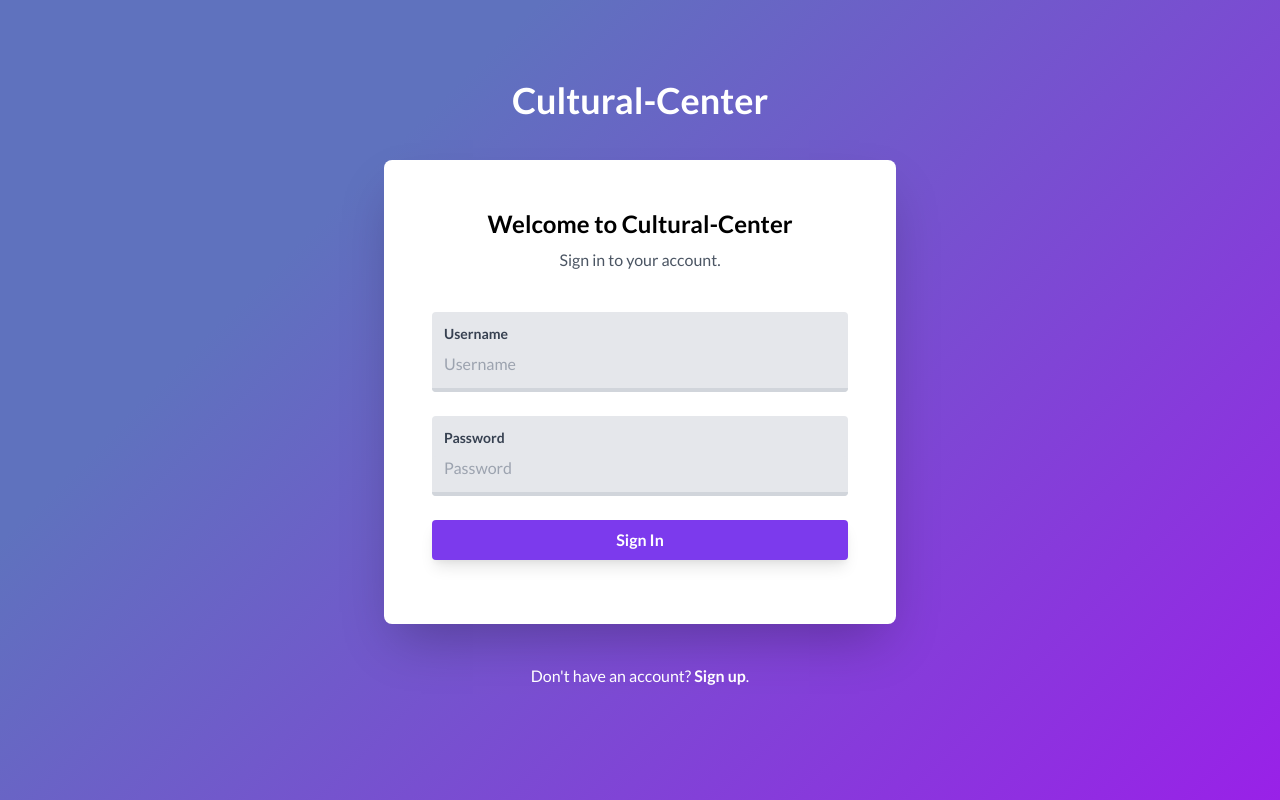
After one commit to PBP-B08/midterm-project, a Django app: page /login/ in a window 1280 px wide. The commit adds this page. Run offline with Django 4.2, Linux system fonts and the light colour scheme; some libraries are stand-ins or nearby versions.

Commit message:
create register, login, logout

```diff
--- a/example_app/templates/index.html
+++ b/example_app/templates/index.html
@@ -7,5 +7,5 @@
 
 {% block content %}
   <h1>Hello, world!</h1>
-  <h3>This is example app for Django template</h3>
+  <h3>This is example app for Django template example app</h3>
 {% endblock content %}
--- /dev/null
+++ b/main/templates/login.html
@@ -0,0 +1,71 @@
+{% extends 'base.html' %}
+{% load static %}
+
+{% block meta %}
+<title>Login Page</title>
+{% endblock meta %}
+
+{% block content %}
+  <link href="https://cdnjs.cloudflare.com/ajax/libs/tailwindcss/2.2.19/tailwind.min.css" rel="stylesheet"></link>
+  <link href="https://fonts.googleapis.com/css2?family=Lato:wght@400;700&display=swap" rel="stylesheet"></link>
+  <style>
+      .body-bg {
+          background-color: #9921e8;
+          background-image: linear-gradient(315deg, #9921e8 0%, #5f72be 74%);
+      }
+  </style>
+
+  <body class="body-bg min-h-screen pt-12 md:pt-20 pb-6 px-2 md:px-0" style="font-family:'Lato',sans-serif;">
+    <header class="max-w-lg mx-auto">
+        <a href="#">
+            <h1 class="text-4xl font-bold text-white text-center">Cultural-Center</h1>
+        </a>
+    </header>
+
+    <main class="bg-white max-w-lg mx-auto p-8 md:p-12 my-10 rounded-lg shadow-2xl">
+        <section>
+            <h3 class="font-bold text-2xl flex justify-center">Welcome to Cultural-Center</h3>
+            <p class="text-gray-600 pt-2 flex justify-center">Sign in to your account.</p>
+        </section>
+
+        <section class="mt-10">
+            <form class="flex flex-col" method="POST" action="#">
+                {% csrf_token %}
+                <div class="mb-6 pt-3 rounded bg-gray-200">
+                    <label class="block text-gray-700 text-sm font-bold mb-2 ml-3" for="username">Username</label>
+                    <!-- <input type="text" id="email" class="bg-gray-200 rounded w-full text-gray-700 focus:outline-none border-b-4 border-gray-300 focus:border-purple-600 transition duration-500 px-3 pb-3"> -->
+                    <input type="text" name="username" placeholder="Username" class="form-control bg-gray-200 rounded w-full text-gray-700 focus:outline-none border-b-4 border-gray-300 focus:border-purple-600 transition duration-500 px-3 pb-3">
+                </div>
+                <div class="mb-6 pt-3 rounded bg-gray-200">
+                    <label class="block text-gray-700 text-sm font-bold mb-2 ml-3" for="password">Password</label>
+                    <!-- <input type="password" id="password" class="bg-gray-200 rounded w-full text-gray-700 focus:outline-none border-b-4 border-gray-300 focus:border-purple-600 transition duration-500 px-3 pb-3"> -->
+                    <input type="password" name="password" placeholder="Password" class="form-control bg-gray-200 rounded w-full text-gray-700 focus:outline-none border-b-4 border-gray-300 focus:border-purple-600 transition duration-500 px-3 pb-3">
+                </div>
+                <!-- <div class="flex justify-end">
+                    <a href="#" class="text-sm text-purple-600 hover:text-purple-700 hover:underline mb-6">Forgot your password?</a>
+                </div> -->
+                <button class="bg-purple-600 hover:bg-purple-700 text-white font-bold py-2 rounded shadow-lg hover:shadow-xl transition duration-200" type="submit">Sign In</button>
+                <div class="text-center mt-4">
+                    {% if messages %}
+                    <ul>
+                        {% for message in messages %}
+                            <li>{{ message }}</li>
+                        {% endfor %}
+                    </ul>
+                    {% endif %}
+                </div>
+            </form>
+        </section>
+    </main>
+
+    <div class="max-w-lg mx-auto text-center mt-6 mb-6">
+        <p class="text-white">Don't have an account? <a href="{% url 'main:register' %}" class="font-bold hover:underline">Sign up</a>.</p>
+    </div>
+
+    <!-- <footer class="max-w-lg mx-auto flex justify-center text-white">
+        <a href="#" class="hover:underline">Contact</a>
+        <span class="mx-3">•</span>
+        <a href="#" class="hover:underline">Privacy</a>
+    </footer> -->
+</body>
+{% endblock content %}
--- /dev/null
+++ b/main/urls.py
@@ -0,0 +1,11 @@
+from django.urls import path
+from main.views import index, login_user, register, logout_user
+
+app_name = 'main'
+
+urlpatterns = [
+    path('', index, name='index'),
+    path('login/', login_user, name='login'),
+    path('register/', register, name='register'),
+    path('logout/', logout_user, name='logout'),
+]
--- a/main/views.py
+++ b/main/views.py
@@ -1,3 +1,53 @@
-from django.shortcuts import render
+from django.shortcuts import render, redirect
+from django.contrib.auth import authenticate, login, logout
+from django.urls import reverse
+from django.http import HttpResponse, HttpResponseRedirect
+from django.contrib import messages
+from datetime import date
+from django.contrib.auth.forms import UserCreationForm
+from django.contrib.auth.decorators import login_required
 
-# Create your views here.
+
+@login_required(login_url='main:login')
+def index(request):
+    return render(request, 'index.html')
+
+
+def login_user(request):
+    if request.method == "POST":
+        username = request.POST.get('username')
+        password = request.POST.get('password')
+
+        user = authenticate(request, username=username, password=password)
+        if user is not None:
+            login(request, user)
+            response = HttpResponseRedirect(
+                reverse("main:index"))
+            response.set_cookie('last_login', str(date.today()))
+            return response
+        else:
+            messages.info(request, 'Username atau Password salah!')
+
+    context = {}
+    return render(request, 'login.html', context)
+
+
+def register(request):
+    form = UserCreationForm()
+
+    if request.method == "POST":
+        form = UserCreationForm(request.POST)
+        if form.is_valid():
+            form.save()
+            messages.success(request, 'Akun telah berhasil dibuat!')
+            return redirect('main:login')
+
+    context = {'form': form}
+    return render(request, 'register.html', context)
+
+
+def logout_user(request):
+    logout(request)
+    response = HttpResponseRedirect(reverse('main:login'))
+    response.delete_cookie('last_login')
+    return response
--- a/project_django/settings.py
+++ b/project_django/settings.py
@@ -39,7 +39,7 @@ INSTALLED_APPS = [
     'django.contrib.sessions',
     'django.contrib.messages',
     'django.contrib.staticfiles',
-    'example_app',
+    # 'example_app',
     'main',
 ]
 
--- a/project_django/urls.py
+++ b/project_django/urls.py
@@ -18,5 +18,5 @@ from django.urls import path, include
 
 urlpatterns = [
     path('admin/', admin.site.urls),
-    path('', include('example_app.urls')),
+    path('', include('main.urls')),
 ]
--- a/requirements.txt
+++ b/requirements.txt
@@ -1,4 +1,5 @@
 asgiref==3.5.2
+autopep8==1.7.0
 certifi==2022.6.15
 charset-normalizer==2.1.1
 dj-database-url==1.0.0
@@ -6,10 +7,12 @@ Django==4.1
 gunicorn==20.1.0
 idna==3.3
 psycopg2-binary==2.9.3
+pycodestyle==2.9.1
 pytz==2022.2.1
 requests==2.28.1
 six==1.16.0
 sqlparse==0.4.2
+toml==0.10.2
 typed-ast==1.5.4
 urllib3==1.26.11
 whitenoise==6.2.0
```
Also changed, not shown: main/templates/index.html (added, +16 -0 lines), main/templates/register.html (added, +63 -0 lines).
